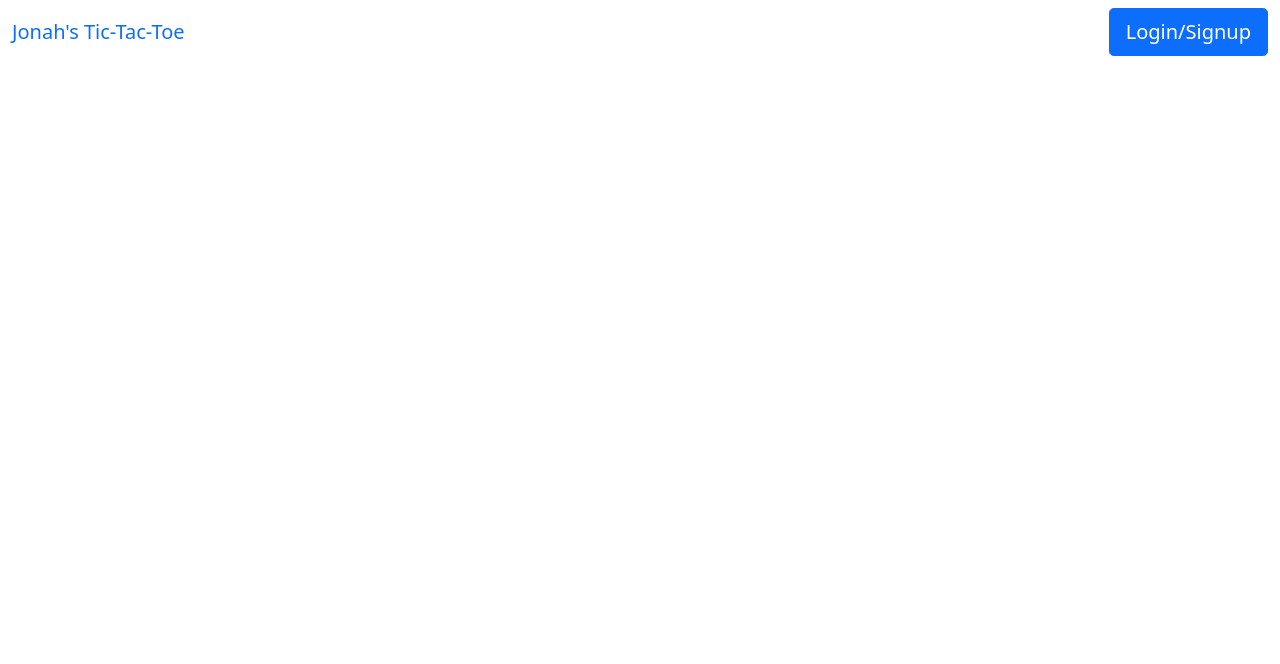
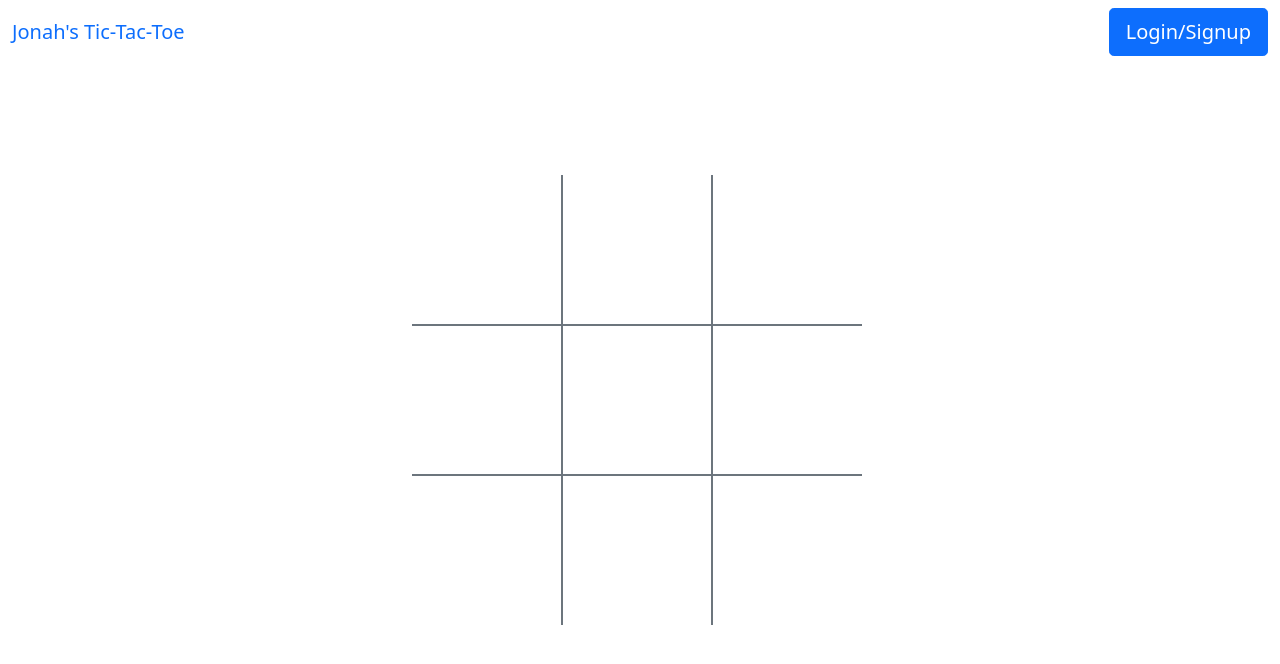
Before and after one commit to jonah-saltzman/jonahs-tic-tac-toe, a website built with webpack: page index.html in a window 1280 px wide. Built offline with nearby package versions, Linux system fonts and the light colour scheme.

Commit message:
add gameboard (just appearance, no functionality

```diff
--- a/app/app.js
+++ b/app/app.js
@@ -2,7 +2,9 @@
 // const example = require('./example')\
 
 const authEvents = require('./auth/events')
+const gameUI = require('./game/ui')
 const Modal = require('bootstrap').Modal
+const testGame = true
 
 
 
@@ -10,7 +12,8 @@ const Modal = require('bootstrap').Modal
 // require('./example')
 
 $(() => {
-    $('#game-section').hide(0)
+    // $('#game-section').hide(0)
+    // $('.box').on('click', gameUI.attemptMove)
     $('#signup').hide(0)
     $('#signin').hide(0)
     $('#signed-in-account').hide(0)
@@ -21,4 +24,8 @@ $(() => {
     $('#signin-register').on('click', authEvents.onSigninRegisterButton)
     $('#register-signin').on('click', authEvents.onRegisterSigninButton)
     $('#signout-button').on('click', authEvents.onSignout)
+    if (testGame) {
+      $('#game-section').show(0)
+      $('.box').on('click', gameUI.attemptMove)
+    }
 })
--- a/app/auth/events.js
+++ b/app/auth/events.js
@@ -2,6 +2,7 @@ const authUI = require('./ui')
 const authAPI = require('./api')
 const getFormFields = require('../../lib/get-form-fields')
 const store = require('../store')
+const gameUI = require('../game/ui')
 
 const onSigninButton = event => {
     event.preventDefault()
@@ -51,6 +52,7 @@ const onSigninSubmit = event => {
             store.token = signinResult.user.token
             console.log(`store: `, store)
             authUI.signinSuccess(store.email)
+            gameUI.showBoard()
         })
         .catch((signinResult) => {console.log('signin failed', signinResult)})
 }
--- a/app/game/ui.js
+++ b/app/game/ui.js
@@ -0,0 +1,16 @@
+const showBoard = () => {
+    console.log('showing board')
+    $('#game-section').show(0)
+}
+
+const attemptMove = event => {
+    console.log('event.target: ', event.target)
+    console.log('event.target.id: ', event.target.id)
+    const dataID = $(event.target).data('id')
+    console.log('data ID: ', dataID)
+}
+
+module.exports = {
+    showBoard,
+    attemptMove
+}
--- a/app/styles/index.scss
+++ b/app/styles/index.scss
@@ -8,3 +8,67 @@
     margin: 0 5px;
     display: block;
 }
+
+.container{
+    position: fixed;
+    top: 50%;
+    left: 50%;
+    transform: translate(-50%, -50%);
+	width: 480px;
+	//margin: 50px auto 0 auto;
+}
+
+.box{
+	float: left;
+	width: 150px;
+	height: 150px;
+	border: 1px solid $secondary;
+	font-size: 85px;
+	text-align: center;
+	line-height: 100px;
+  }
+
+.container .box:hover{
+	background: $primary;
+	color: $secondary;
+}
+
+#box0 {
+    border-left: 0;
+    border-top: 0
+}
+
+#box1 {
+    border-top: 0
+}
+
+#box2 {
+    border-top: 0;
+    border-right: 0
+}
+
+#box3 {
+    border-left: 0
+}
+
+#box4 {
+
+}
+
+#box5 {
+    border-right: 0
+}
+
+#box6 {
+    border-left: 0;
+    border-bottom: 0
+}
+
+#box7 {
+    border-bottom: 0
+}
+
+#box8 {
+    border-right: 0;
+    border-bottom: 0
+}
--- a/index.html
+++ b/index.html
@@ -66,31 +66,22 @@
         <!--END SIGNUP FORM-->
       </section>
       <section id="game-section">
-        <div class="container" id="game-container">
-          <div class="row">
-            <div class="col-2"></div>
-            <div class="col-8">
-              <div class="container" id="game-board">
-                <div class="row">
-                  <div class="col-4"></div>
-                  <div class="col-4"></div>
-                  <div class="col-4"></div>
+        <div class="container" id="game-board">
+                <span id="game-notification"></span>
+
+                  <div data-id=0 class="box" id="box0"></div>
+                  <div data-id=1 class="box" id="box1"></div>
+                  <div data-id=2 class="box" id="box2"></div>
+                  <div data-id=3 class="box" id="box3"></div>
+                  <div data-id=4 class="box" id="box4"></div>
+                  <div data-id=5 class="box" id="box5"></div>
+                  <div data-id=6 class="box" id="box6"></div>
+                  <div data-id=7 class="box" id="box7"></div>
+                  <div data-id=8 class="box" id="box8"></div>
                 </div>
-                <div class="row">
-                  <div class="col-4"></div>
-                  <div class="col-4"></div>
-                  <div class="col-4"></div>
-                </div>
-                <div class="row">
-                  <div class="col-4"></div>
-                  <div class="col-4"></div>
-                  <div class="col-4"></div>
-                </div>
+
+
               </div>
-            </div>
-            <div class="col-2"></div>
-          </div>
-        </div>
       </section>
     </body>
 </html>
```
